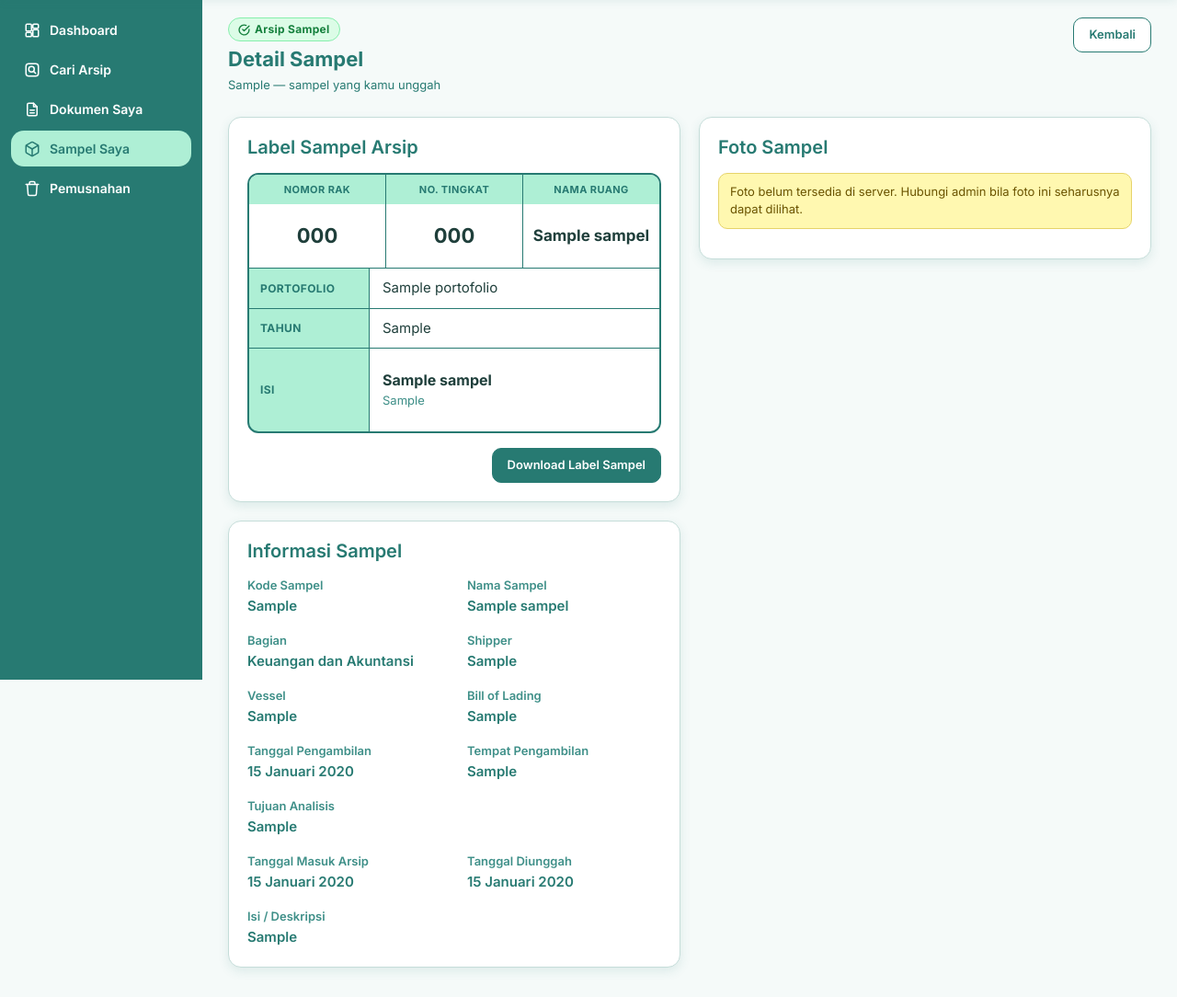
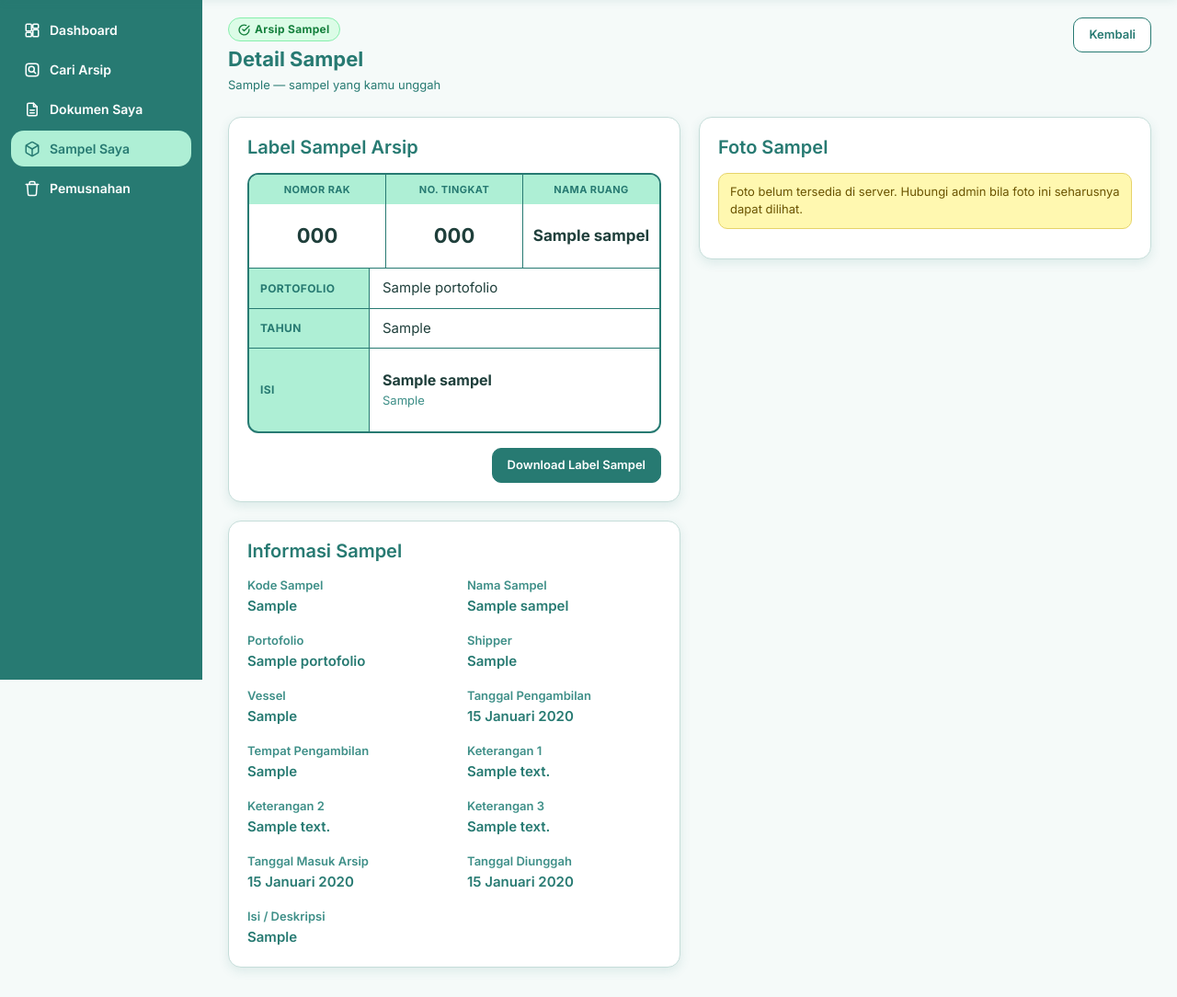
Before and after one commit to nesyaahlm/e-arsipsci, a Laravel app: page /sampel-saya/1 in a window 1280 px wide. Shown: the part 61-1145 px from the top of the page at 92% size. Run offline with Laravel 12, Linux system fonts and the light colour scheme; a user stored in the database is signed in; data comes from the database, SQL or seed files in the repository; tables that the repository leaves empty hold one stand-in row (values such as "Sample post"); grey boxes marked "Sample" are stand-in pictures; parts of the project's set-up code (start-up, migrations or seed data) failed here and were passed over.

Commit message:
sampel user

```diff
--- a/app/Http/Controllers/User/SampelController.php
+++ b/app/Http/Controllers/User/SampelController.php
@@ -30,7 +30,6 @@ class SampelController extends Controller
         $userCabangId = Auth::user()->cabang_id ?? 1;
 
         $sampel = $this->kueriCari($kata)
-            ->with(['portofolio:id,nama', 'bagian:id,nama'])
             ->orderByDesc('created_at')
             ->orderByDesc('id')
             ->paginate(10)
@@ -48,7 +47,7 @@ class SampelController extends Controller
 
     public function show(int $sampel)
     {
-        $data = Sampel::with('bagian:id,nama')
+        $data = Sampel::with(['portofolio:id,nama', 'bagian:id,nama'])
             ->where('diunggah_oleh', Auth::id())
             ->findOrFail($sampel);
 
@@ -64,7 +63,6 @@ class SampelController extends Controller
 
     private function urlKembali(): string
     {
-        // Kembali ke Cari Arsip (lengkap dengan filternya) bila user datang dari sana.
         $arsip = route('user.arsip.index');
         $sebelumnya = url()->previous();
 
@@ -80,7 +78,7 @@ class SampelController extends Controller
 
     public function labelPdf(int $sampel): Response
     {
-        $data = Sampel::with('bagian:id,nama')
+        $data = Sampel::with(['portofolio:id,nama', 'bagian:id,nama'])
             ->where('diunggah_oleh', Auth::id())
             ->findOrFail($sampel);
 
@@ -128,7 +126,7 @@ class SampelController extends Controller
                 ->with('label_error', 'Maksimal '.self::BATAS_LABEL.' label dalam sekali unduh.');
         }
 
-        $daftar = Sampel::with('bagian:id,nama')
+        $daftar = Sampel::with(['portofolio:id,nama', 'bagian:id,nama'])
             ->where('diunggah_oleh', Auth::id())
             ->whereIn('id', $ids)
             ->orderByDesc('created_at')
@@ -191,7 +189,7 @@ class SampelController extends Controller
     private function kueriCari(string $kata): Builder
     {
         return Sampel::query()
-            ->with('bagian:id,nama')
+            ->with(['portofolio:id,nama', 'bagian:id,nama'])
             ->where('diunggah_oleh', Auth::id())
             ->when($kata !== '', function (Builder $query) use ($kata) {
                 $like = '%'.str_replace(['!', '%', '_'], ['!!', '!%', '!_'], $kata).'%';
@@ -199,6 +197,9 @@ class SampelController extends Controller
                 $query->where(function (Builder $cari) use ($like) {
                     $cari->whereRaw("kode_sampel LIKE ? ESCAPE '!'", [$like])
                         ->orWhereRaw("nama_sampel LIKE ? ESCAPE '!'", [$like])
+                        ->orWhereRaw("keterangan_1 LIKE ? ESCAPE '!'", [$like])
+                        ->orWhereRaw("keterangan_2 LIKE ? ESCAPE '!'", [$like])
+                        ->orWhereRaw("keterangan_3 LIKE ? ESCAPE '!'", [$like])
                         ->orWhereRaw("analysis_for LIKE ? ESCAPE '!'", [$like]);
                 });
             });
@@ -255,6 +256,9 @@ class SampelController extends Controller
             'bill_of_lading' => ['nullable', 'string', 'max:255'],
             'tanggal_pengambilan' => ['required', 'date'],
             'tempat_pengambilan' => ['required', 'string', 'max:255'],
+            'keterangan_1' => ['nullable', 'string', 'max:255'],
+            'keterangan_2' => ['nullable', 'string', 'max:255'],
+            'keterangan_3' => ['nullable', 'string', 'max:255'],
             'analysis_for' => ['nullable', 'string', 'max:255'],
             'portofolio_id' => ['required', 'exists:portofolio,id'],
             'nomor_ruang_arsip' => ['required', 'string', 'max:50'],
@@ -304,6 +308,9 @@ class SampelController extends Controller
             'bill_of_lading' => $validated['bill_of_lading'] ?? null,
             'tanggal_pengambilan' => $validated['tanggal_pengambilan'],
             'tempat_pengambilan' => $validated['tempat_pengambilan'],
+            'keterangan_1' => $validated['keterangan_1'] ?? null,
+            'keterangan_2' => $validated['keterangan_2'] ?? null,
+            'keterangan_3' => $validated['keterangan_3'] ?? null,
             'analysis_for' => $validated['analysis_for'] ?? null,
             'portofolio_id' => $validated['portofolio_id'],
             'nomor_ruang_arsip' => $validated['nomor_ruang_arsip'],
--- a/resources/views/user/sampel/show.blade.php
+++ b/resources/views/user/sampel/show.blade.php
@@ -99,16 +99,8 @@
                         <dd>{{ $sampel->nama_sampel }}</dd>
                     </div>
                     <div class="dk-info__item">
-
-                        {{-- <dt>Bagian</dt>
-                        <dd>{{ $sampel->bagian?->nama ?? '-' }}</dd>
-                    </div>
-                    <div class="dk-info__item">
-                        <dt>Tujuan Analisis</dt>
-                        <dd>{{ $sampel->analysis_for }}</dd> --}}
-
-                        <dt>Bagian</dt>
-                        <dd>{{ $isi($sampel->bagian?->nama) }}</dd>
+                        <dt>Portofolio</dt>
+                        <dd>{{ $isi($sampel->portofolio?->nama ?? $sampel->bagian?->nama) }}</dd>
                     </div>
                     <div class="dk-info__item">
                         <dt>Shipper</dt>
@@ -119,10 +111,6 @@
                         <dd>{{ $isi($sampel->vessel) }}</dd>
                     </div>
                     <div class="dk-info__item">
-                        <dt>Bill of Lading</dt>
-                        <dd>{{ $isi($sampel->bill_of_lading) }}</dd>
-                    </div>
-                    <div class="dk-info__item">
                         <dt>Tanggal Pengambilan</dt>
                         <dd>{{ $tanggal($sampel->tanggal_pengambilan) }}</dd>
                     </div>
@@ -130,9 +118,17 @@
                         <dt>Tempat Pengambilan</dt>
                         <dd>{{ $isi($sampel->tempat_pengambilan) }}</dd>
                     </div>
-                    <div class="dk-info__item sp-info__full">
-                        <dt>Tujuan Analisis</dt>
-                        <dd>{{ $isi($sampel->analysis_for) }}</dd>
+                    <div class="dk-info__item">
+                        <dt>Keterangan 1</dt>
+                        <dd>{{ $isi($sampel->keterangan_1) }}</dd>
+                    </div>
+                    <div class="dk-info__item">
+                        <dt>Keterangan 2</dt>
+                        <dd>{{ $isi($sampel->keterangan_2) }}</dd>
+                    </div>
+                    <div class="dk-info__item">
+                        <dt>Keterangan 3</dt>
+                        <dd>{{ $isi($sampel->keterangan_3) }}</dd>
                     </div>
                     <div class="dk-info__item">
                         <dt>Tanggal Masuk Arsip</dt>
```
Also changed, not shown: resources/views/user/sampel/index.blade.php (+10 -6 lines).
